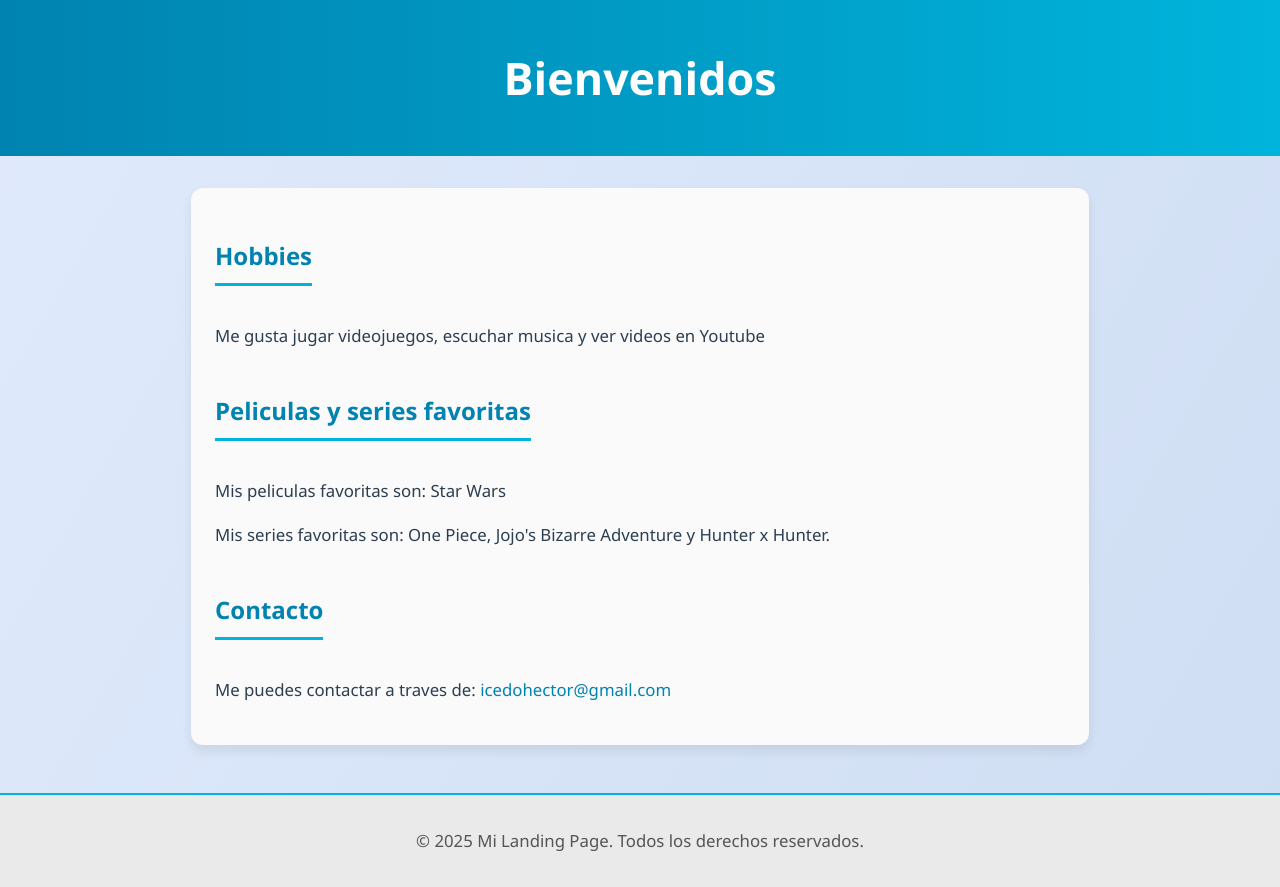
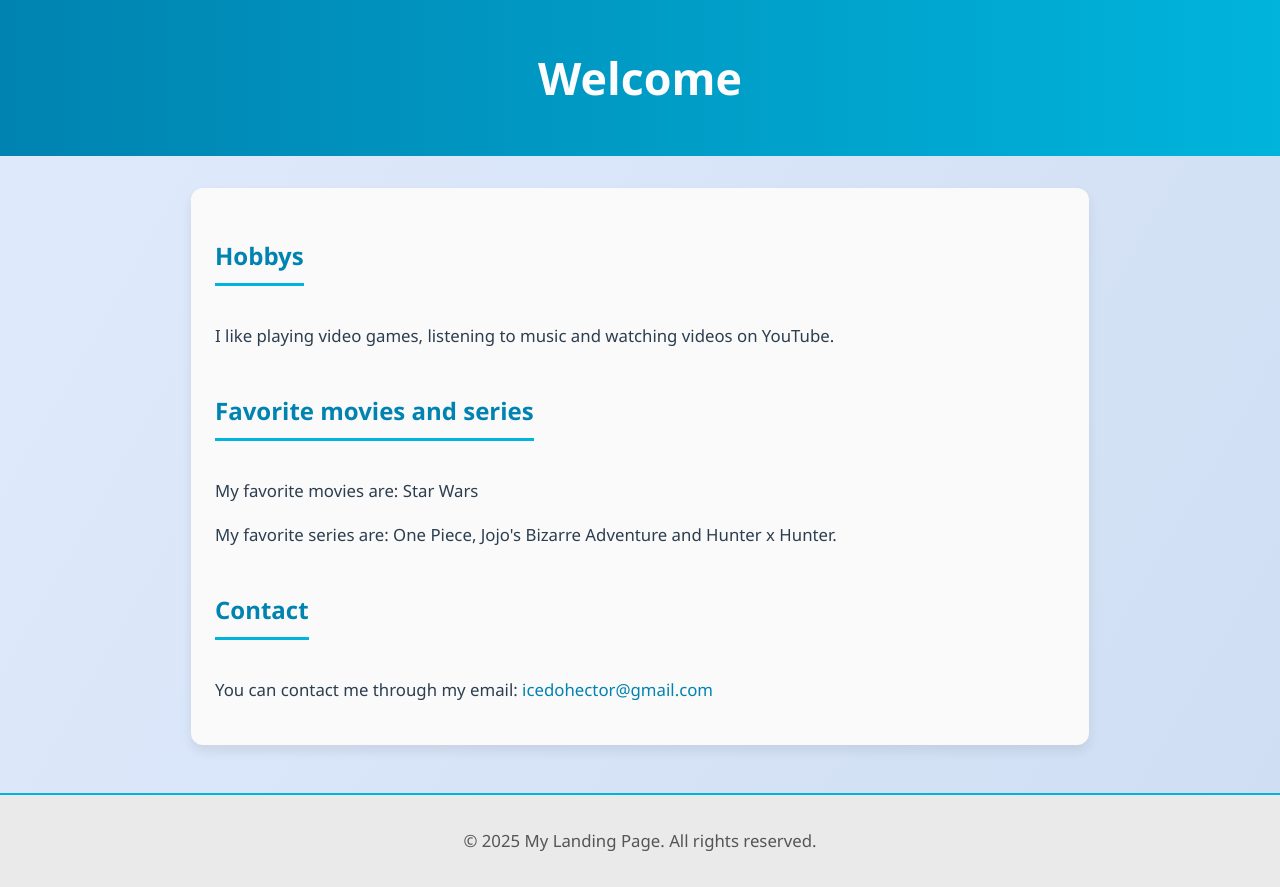
Before and after one commit to Htr09/LandingIcedoHector, a plain HTML site: page index.html in a window 1280 px wide. Drawn offline with Linux system fonts and the light colour scheme.

Commit message:
English version

```diff
--- a/index.html
+++ b/index.html
@@ -4,7 +4,7 @@
 <head>
     <meta charset="UTF-8">
     <meta name="viewport" content="width=device-width, initial-scale=1.0">
-    <title>Mi Landing Page</title>
+    <title>My Landing Page</title>
 <style>
     body {
         font-family: 'Segoe UI', Tahoma, Geneva, Verdana, sans-serif;
@@ -75,22 +75,22 @@
 
 <body>
     <header>
-        <h1>Bienvenidos</h1>
+        <h1>Welcome</h1>
     </header>
     <main>
-        <h2>Hobbies</h2>
-        <p>Me gusta jugar videojuegos, escuchar musica y ver videos en Youtube</p>
-        <h2>Peliculas y series favoritas</h2>
-        <p>Mis peliculas favoritas son: Star Wars</p>
-        <p>Mis series favoritas son: One Piece, Jojo's Bizarre Adventure y Hunter x Hunter.</p>
-        <h2>Contacto</h2>
+        <h2>Hobbys</h2>
+        <p>I like playing video games, listening to music and watching videos on YouTube.</p>
+        <h2>Favorite movies and series</h2>
+        <p>My favorite movies are: Star Wars</p>
+        <p>My favorite series are: One Piece, Jojo's Bizarre Adventure and Hunter x Hunter.</p>
+        <h2>Contact</h2>
         <p>
-            Me puedes contactar a traves de:
+            You can contact me through my email:
             <a href="mailto:icedohector@gmail.com">icedohector@gmail.com</a>
         </p>
     </main>
     <footer>
-        <p>&copy; 2025 Mi Landing Page. Todos los derechos reservados.</p>
+        <p>&copy; 2025 My Landing Page. All rights reserved.</p>
     </footer>
 </body>
 
```
